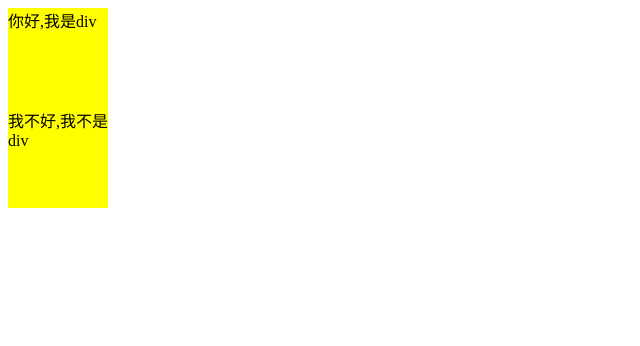
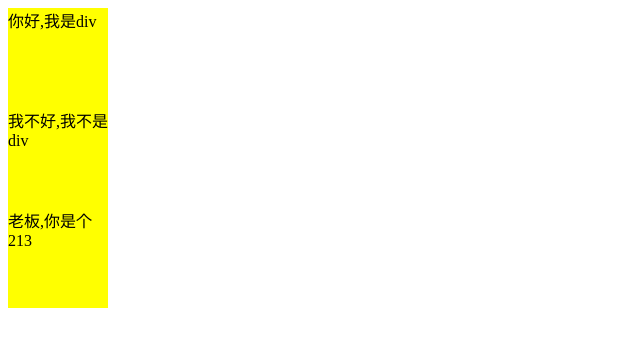
Before and after one commit to yxchxq520/git-demo-002, a plain HTML site: page index.html in a window 1280 px wide. Shown: the whole page, without its empty margins (0-640 px from the left). Drawn offline with Linux system fonts and the light colour scheme.

Commit message:
第三版本

```diff
--- a/index.html
+++ b/index.html
@@ -21,5 +21,8 @@
 		<div id="">
 			我不好,我不是div
 		</div>
+		<div id="">
+			老板,你是个213
+		</div>
 	</body>
 </html>
```
